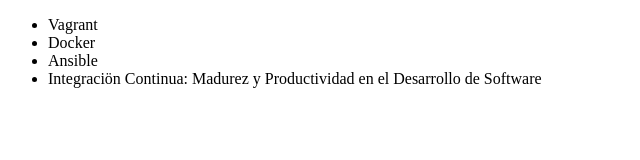
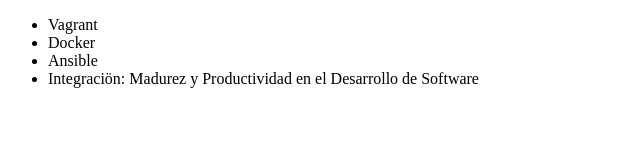
Before and after one commit to kellynp/alura-git, a plain HTML site: page index.html in a window 1280 px wide. Shown: the full height of the page, 0-640 px from the left. Drawn offline with Linux system fonts and the light colour scheme.

Commit message:
Renombrando curso

```diff
--- a/index.html
+++ b/index.html
@@ -9,7 +9,7 @@
                <li>Vagrant</li>
                <li>Docker</li>
                <li>Ansible</li>
-               <li>Integraciön Continua: Madurez y Productividad en el Desarrollo de Software</li>
+               <li>Integraciön: Madurez y Productividad en el Desarrollo de Software</li>
           </ul>
      </body>
 </html>
```
